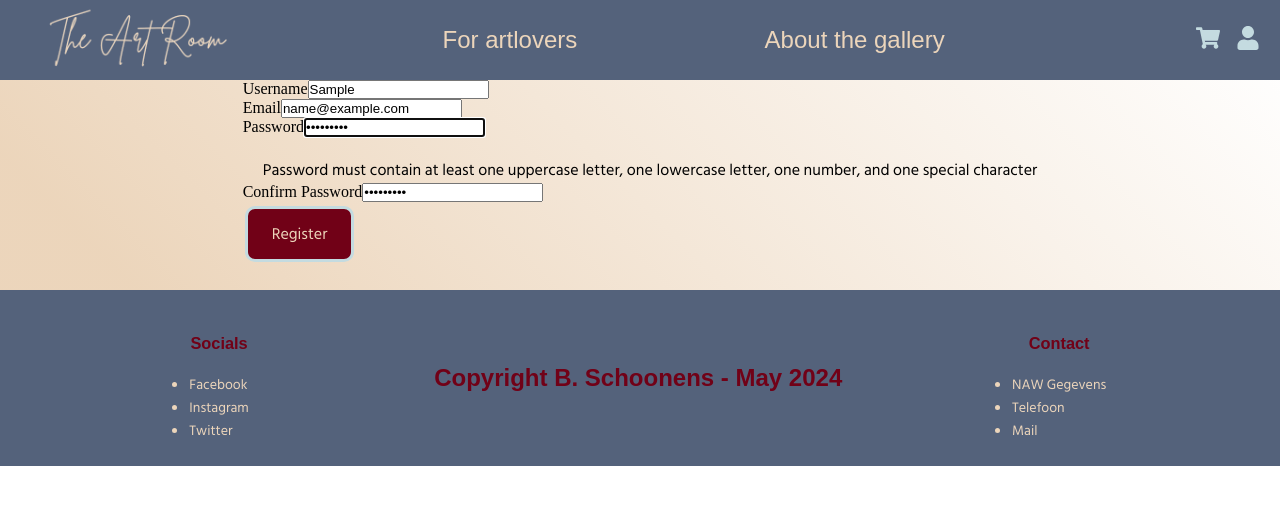
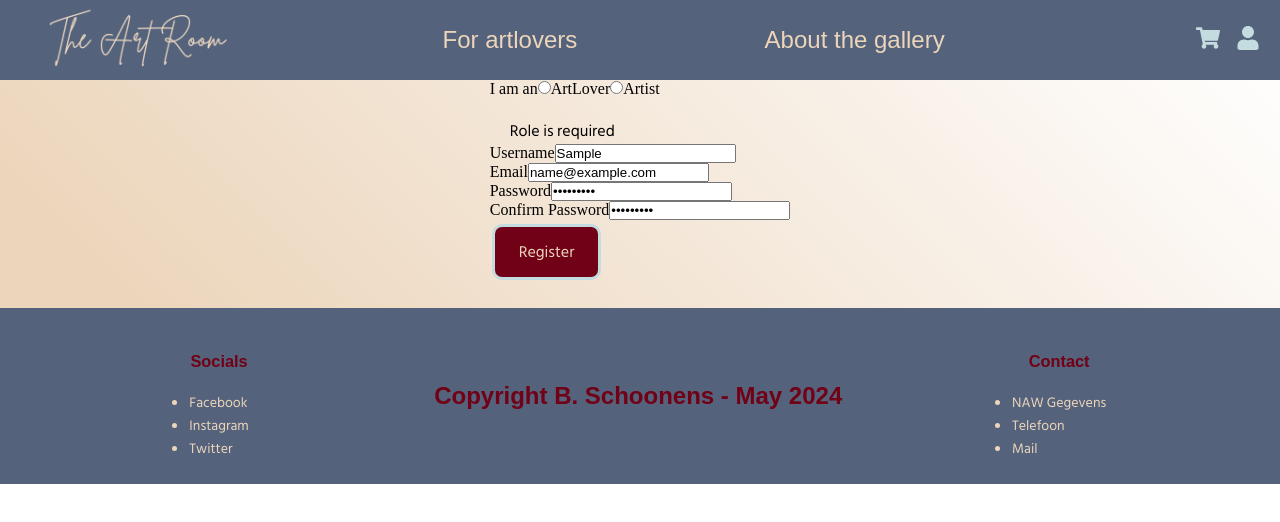
Before and after one commit to basschoonens/fe-art-room, a React (Vite) app: page /register in a window 1280 px wide. Both pictures are taken after typing "Sample", "name@example.com", "Sample123", "Sample123" into the empty fields and a click on the button "Register". Shown: the top 522 px of the page. Built offline with nearby package versions, Linux system fonts and the light colour scheme; a web font is replaced by a local one.

Commit message:
user authentication aangemaakt voor artist gallery, registratie werkt.

```diff
--- a/src/components/ArtworkCard/UserArtworkCard.jsx
+++ b/src/components/ArtworkCard/UserArtworkCard.jsx
@@ -1,8 +1,12 @@
 import styles from './UserArtworkCard.module.css';
-import React from 'react';
+import React, {useContext} from 'react';
+import {AuthContext} from "../../context/AuthContext.jsx";
 
 
-const UserArtworkCard = ({ title, artist, imageUrl }) => {
+const UserArtworkCard = ({title, artist, imageUrl}) => {
+
+    const { isAuth } = useContext(AuthContext)
+
     return (
         <div className={styles.artworkCard}>
             <img src={imageUrl} alt={title}/>
@@ -10,10 +14,12 @@ const UserArtworkCard = ({ title, artist, imageUrl }) => {
                 <h3>{title}</h3>
                 <p>By {artist}</p>
             </div>
-            <div className={styles.iconsContainer}>
-                <span className={styles.icon}>⭐</span>
-                <span className={styles.icon}>🛒</span>
-            </div>
+            {isAuth && (
+                <div className={styles.iconsContainer}>
+                    <span className={styles.icon}>⭐</span>
+                    <span className={styles.icon}>🛒</span>
+                </div>
+            )}
         </div>
     );
 };
--- a/src/context/AuthContext.jsx
+++ b/src/context/AuthContext.jsx
@@ -1,39 +1,52 @@
 import {createContext, useState} from 'react';
 import { useNavigate } from 'react-router-dom';
 
-export const AuthContext = createContext({});
+export const AuthContext = createContext({
+    isAuth: false,
+    user: null,
+    role: '',
+    login: () => {},
+    logout: () => {},
+});
 
 function AuthContextProvider({ children }) {
-    const [isAuth, toggleIsAuth] = useState({
+    const [auth, setAuth] = useState({
         isAuth: false,
         user: '',
     });
     const navigate = useNavigate();
 
-    function login(email) {
+    function login() {
+        setAuth({
+            ...auth,
+            isAuth: true,
+            user: {
+                username: "",
+                email: "",
+                id: "",
+                role: ""
+            },
+        });
         console.log('Gebruiker is ingelogd!');
-        toggleIsAuth({
-            isAuth: true,
-            user: email,
-        });
         navigate('/profile');
     }
 
     function logout() {
-        console.log('Gebruiker is uitgelogd!');
-        toggleIsAuth({
+        setAuth({
+            ...auth,
             isAuth: false,
             user: '',
         });
+        console.log('Gebruiker is uitgelogd!');
         navigate('/');
     }
 
     const contextData = {
-        isAuth: isAuth.isAuth,
-        user: isAuth.user,
-        role: isAuth.role,
-        login: login,
-        logout: logout,
+        isAuth: auth.isAuth,
+        user: auth.user,
+        role: auth.role,
+        login,
+        logout,
     };
     return (
         <AuthContext.Provider value={contextData}>
--- a/src/pages/galleries/MainGallery.jsx
+++ b/src/pages/galleries/MainGallery.jsx
@@ -1,10 +1,13 @@
 import styles from './MainGallery.module.css';
-import {useEffect, useState} from "react";
+import {useContext, useEffect, useState} from "react";
 import axios from "axios";
 import UserArtworkCard from "../../components/ArtworkCard/UserArtworkCard.jsx";
 import {shuffleArray} from "../../helpers/shuffleArray.js";
+import {AuthContext} from "../../context/AuthContext.jsx";
 
 export default function MainGallery() {
+
+    const { isAuth } = useContext(AuthContext);
 
     const [artworks, setArtworks] = useState([]);
     const [loading, setLoading] = useState(false);
@@ -71,10 +74,10 @@ export default function MainGallery() {
                         ))}
                     </div>
                 </div>
-                <div className={styles.buttonsContainer}>
-                    <button onClick={prevPage} disabled={currentPage === 1}>Previous</button>
-                    <button onClick={nextPage}>Next</button>
-                </div>
+                    <div className={styles.buttonsContainer}>
+                        <button onClick={prevPage} disabled={currentPage === 1}>Previous</button>
+                        <button onClick={nextPage}>Next</button>
+                    </div>
             </div>
         </>
     )
--- a/src/pages/register/Register.jsx
+++ b/src/pages/register/Register.jsx
@@ -1,23 +1,67 @@
 import React from 'react';
 import { useForm } from 'react-hook-form';
+import axios from "axios";
 
 const Register = () => {
-    const { register, handleSubmit, watch, formState: { errors } } = useForm();
-    const password = watch('password'); // Watch the password field for validation
+    const { register, handleSubmit, watch, formState: { errors }, setValue } = useForm();
+    const password = watch('password');
+    const [selectedRole, setSelectedRole] = React.useState('');
 
-    const onSubmit = data => {
+    const onSubmit = async (data) => {
+        const userData = {
+            username: data.username,
+            email: data.email,
+            password: data.password,
+            authority: selectedRole === 'user' ? 'ROLE_USER' : 'ROLE_ARTIST'
+        };
+
+        const url = selectedRole === 'user' ? 'http://localhost:8080/users/user' : 'http://localhost:8080/users/artist';
+
+        try {
+            const response = await axios.post(url, userData);
+            if (response.status === 200) {
+                console.log(`${selectedRole.charAt(0).toUpperCase() + selectedRole.slice(1)} created successfully`);
+            }
+        } catch (error) {
+            console.error(error);
+        }
+
         console.log(data);
-        // Here you would usually send a request to your server to register the user
+    };
+
+    const handleRoleChange = (event) => {
+        const { value } = event.target;
+        setSelectedRole(value);
+        setValue('role', value);
     };
 
     return (
         <form onSubmit={handleSubmit(onSubmit)}>
             <div>
+                <label>I am an</label>
+                <input
+                    type="radio"
+                    value="user"
+                    {...register("role", { required: "Role is required" })}
+                    checked={selectedRole === 'user'}
+                    onChange={handleRoleChange}
+                />
+                <label>ArtLover</label>
+                <input
+                    type="radio"
+                    value="artist"
+                    {...register("role", { required: "Role is required" })}
+                    checked={selectedRole === 'artist'}
+                    onChange={handleRoleChange}
+                />
+                <label>Artist</label>
+                {errors.role && <p>{errors.role.message}</p>}
+            </div>
+            <div>
                 <label>Username</label>
                 <input {...register("username", { required: "Username is required" })} />
                 {errors.username && <p>{errors.username.message}</p>}
             </div>
-
             <div>
                 <label>Email</label>
                 <input {...register("email", {
@@ -29,26 +73,24 @@ const Register = () => {
                 })} />
                 {errors.email && <p>{errors.email.message}</p>}
             </div>
-
             <div>
                 <label>Password</label>
                 <input
                     type="password"
                     {...register("password", {
-                        required: "Password is required",
-                        minLength: {
-                            value: 8,
-                            message: "Password must be at least 8 characters long"
-                        },
-                        pattern: {
-                            value: /^(?=.*[a-z])(?=.*[A-Z])(?=.*\d)(?=.*[@$!%*?&])[A-Za-z\d@$!%*?&]{8,}$/,
-                            message: "Password must contain at least one uppercase letter, one lowercase letter, one number, and one special character"
-                        }
+                        // required: "Password is required",
+                        // minLength: {
+                        //     value: 8,
+                        //     message: "Password must be at least 8 characters long"
+                        // },
+                        // pattern: {
+                        //     value: /^(?=.*[a-z])(?=.*[A-Z])(?=.*\d)(?=.*[@$!%*?&])[A-Za-z\d@$!%*?&]{8,}$/,
+                        //     message: "Password must contain at least one uppercase letter, one lowercase letter, one number, and one special character"
+                        // }
                     })}
                 />
                 {errors.password && <p>{errors.password.message}</p>}
             </div>
-
             <div>
                 <label>Confirm Password</label>
                 <input
@@ -60,7 +102,6 @@ const Register = () => {
                 />
                 {errors.confirmPassword && <p>{errors.confirmPassword.message}</p>}
             </div>
-
             <button type="submit">Register</button>
         </form>
     );
```
